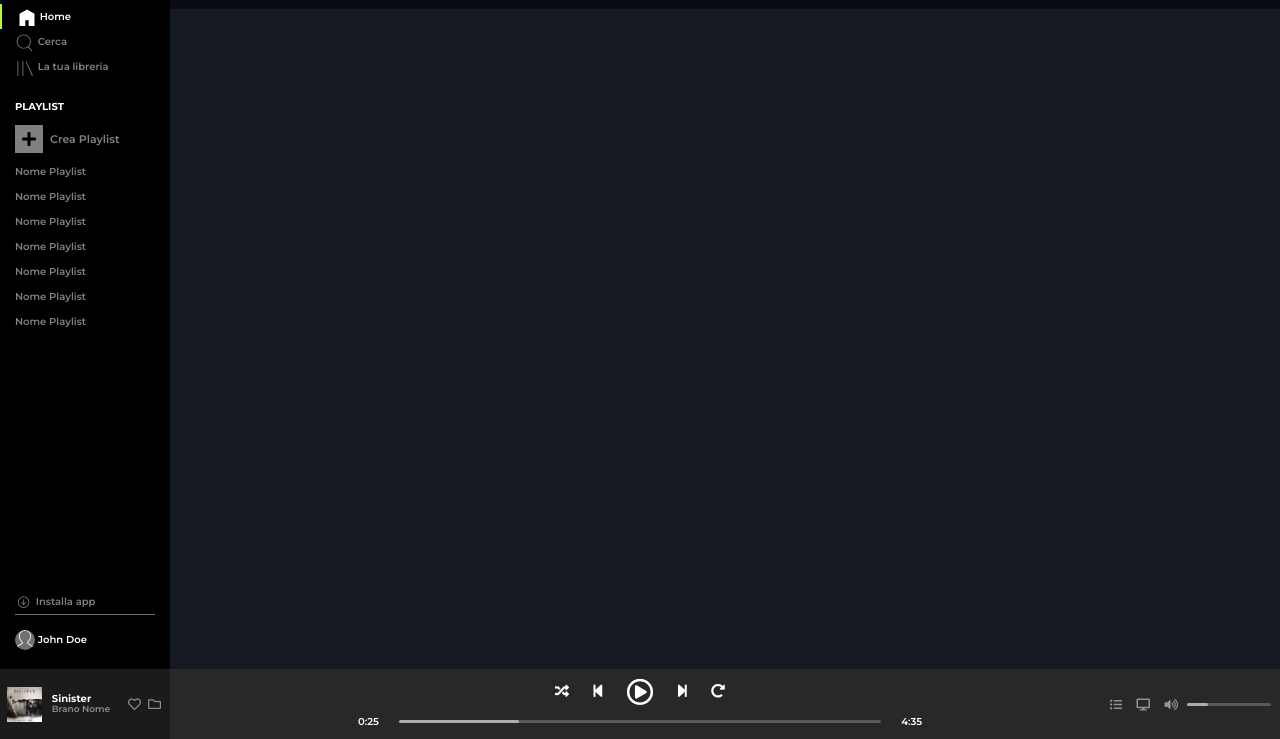
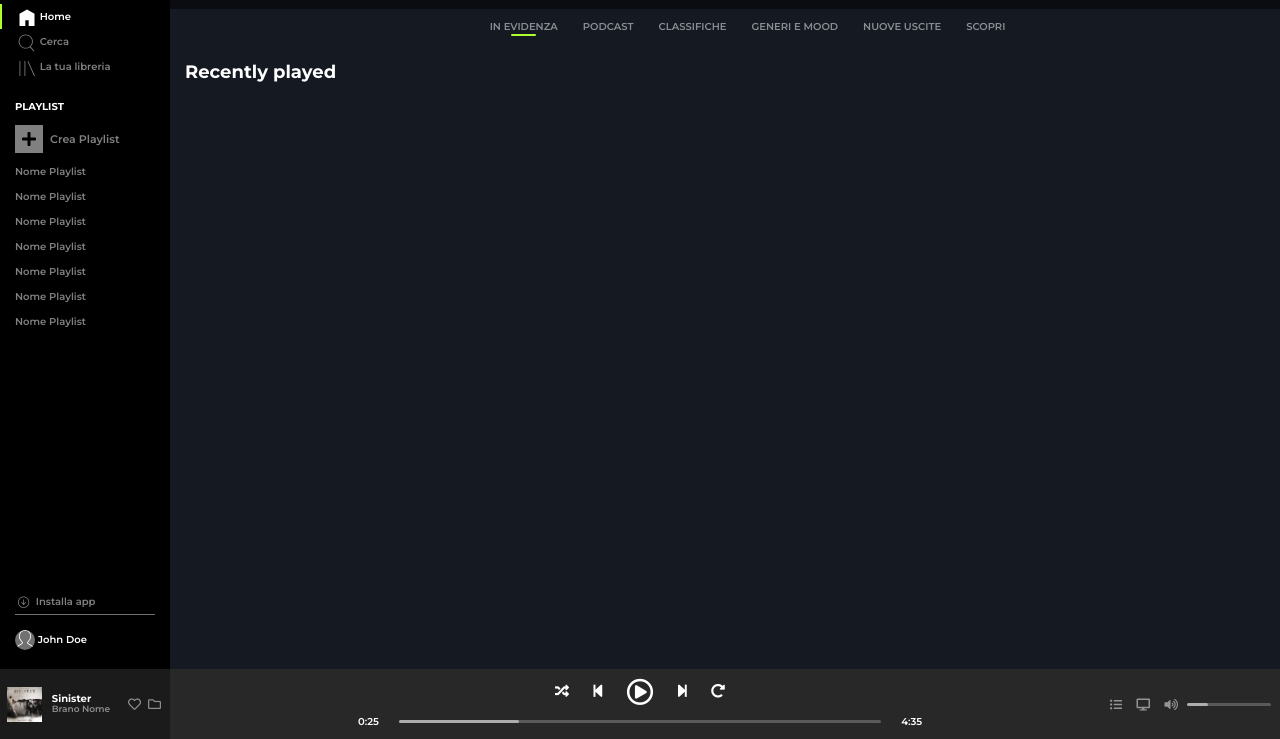
Before and after one commit to katy01101011/html-css-spotifyweb, a plain HTML site: page index.html in a window 1280 px wide. Shown: the part 61-800 px from the top of the page. Drawn offline with Linux system fonts and the light colour scheme.

Commit message:
add: Main "menu"

```diff
--- a/css/style.css
+++ b/css/style.css
@@ -117,6 +117,62 @@ main {
     transition: 1s;
 }
 
+/* MAIN CENTER */
+
+.center {
+    width: calc(100% - 170px);
+    height: calc(100vh - 70px);
+    float: left;
+    background-color: #141922;
+}
+
+.album_container {
+    width: 100%;
+    height: 100%;
+    margin-top: 70px;
+    margin-left: 15px;
+    /* background-color: plum; */
+}
+
+/* Main menu */
+
+.main_menu ul {
+    display: flex;
+    justify-content: center;
+}
+
+.main_menu ul>li {
+    margin: 5px;
+    margin-bottom: 2px;
+}
+
+.main_menu ul>li>a {
+    text-transform: uppercase;
+
+}
+
+#underline {
+    position: relative;
+}
+
+.under {
+    width: 25px;
+    height: 2px;
+    background-color: #ADFF2F;
+    border-radius: 2px;
+    position: absolute;
+    bottom: 3px;
+    left: 36px;
+}
+
+h2 {
+    color: white;
+    font-size: 1.8rem;
+    margin-top: 2rem;
+}
+
+/* Recently played - Main */
+
 
 /* SIDEBAR */
 
@@ -169,6 +225,14 @@ nav {
 
 .menu .active {
     border-left: 2px solid #ADFF2F;
+}
+
+.menu .search {
+    border-left: 2px solid transparent;
+}
+
+.menu .library {
+    border-left: 2px solid transparent;
 }
 
 .icon {
@@ -300,6 +364,9 @@ h3 {
 /* FOOTER */
 
 footer {
+    width: 100%;
+    height: 70px;
+    background-color: #282828;
     display: flex;
 
 }
@@ -503,113 +570,3 @@ footer {
     display: none;
 
 }
-
-
-
-
-
-/* .track {
-    height: 100%;
-    display: flex;
-}
-
-.track_played {
-    display: flex;
-    align-items: center;
-}
-
-.track img {
-    width: 37px;
-}
-
-.track_name {
-    width: 100px;
-    padding: 10px;
-    line-height: .9rem;
-}
-
-.track_name h4 {
-    color: white;
-    font-size: .9rem;
-}
-
-.track_name>a {
-    font-size: .8rem;
-}
-
-.track_name>a:hover {
-    text-decoration: underline;
-}
-
-.track a {
-    color: #717171;
-}
-
-.track a:hover {
-    color: white;
-}
-
-.track_icons {
-    width: 51px;
-    padding-right: 9px;
-    display: flex;
-    flex-direction: row;
-    background-color: pink;
-}
-
-.track_icons>a {
-    font-size: 1.4rem;
-} */
-
-
-
-
-
-
-
-
-/* TEST */
-
-
-
-/* .play {
-    background-color: lightblue;
-    width: 40%;
-    min-width: 100px;
-    height: 100%;
-} */
-
-/* .buttons {
-    background-color: yellow;
-    width: 100px;
-    height: 50%;
-    margin: 0 auto;
-} */
-
-/* .playbar {
-    background-color: orange;
-    width: 90%;
-    min-width: 100px;
-    height: 50%;
-    margin: 0 auto;
-
-} */
-
-/* .settings {
-    background-color: aqua;
-    width: 150px;
-    height: 100%;
-} */
-
-.center {
-    width: calc(100% - 170px);
-    height: calc(100vh - 70px);
-    float: left;
-    background-color: #141922;
-}
-
-footer {
-    width: 100%;
-    height: 70px;
-    background-color: #282828;
-}
--- a/index.html
+++ b/index.html
@@ -113,7 +113,47 @@
 
                 <!-- Center -->
                 <div class="center">
-                    Center
+                    <div class="album_container">
+                         <div class="main_menu">
+                             <ul>
+                                <li id="underline">
+                                    <a class="btn" href="">
+                                        In evidenza
+                                    </a>
+                                    <div class="under">
+
+                                    </div>
+                                </li>
+                                <li>
+                                    <a class="btn" href="">
+                                        Podcast
+                                    </a>
+                                </li>
+                                <li>
+                                    <a class="btn" href="">
+                                        Classifiche
+                                    </a>
+                                </li>
+                                <li>
+                                    <a class="btn" href="">
+                                        Generi e mood
+                                    </a>
+                                </li>
+                                <li>
+                                    <a class="btn" href="">
+                                        Nuove uscite
+                                    </a>
+                                </li>
+                                <li>
+                                    <a class="btn" href="">
+                                        Scopri
+                                    </a>
+                                </li>
+                             </ul>
+
+                             <h2>Recently played</h2>
+                         </div>
+                    </div>
                 </div>
                 <!-- Center -->
             </section>
```
